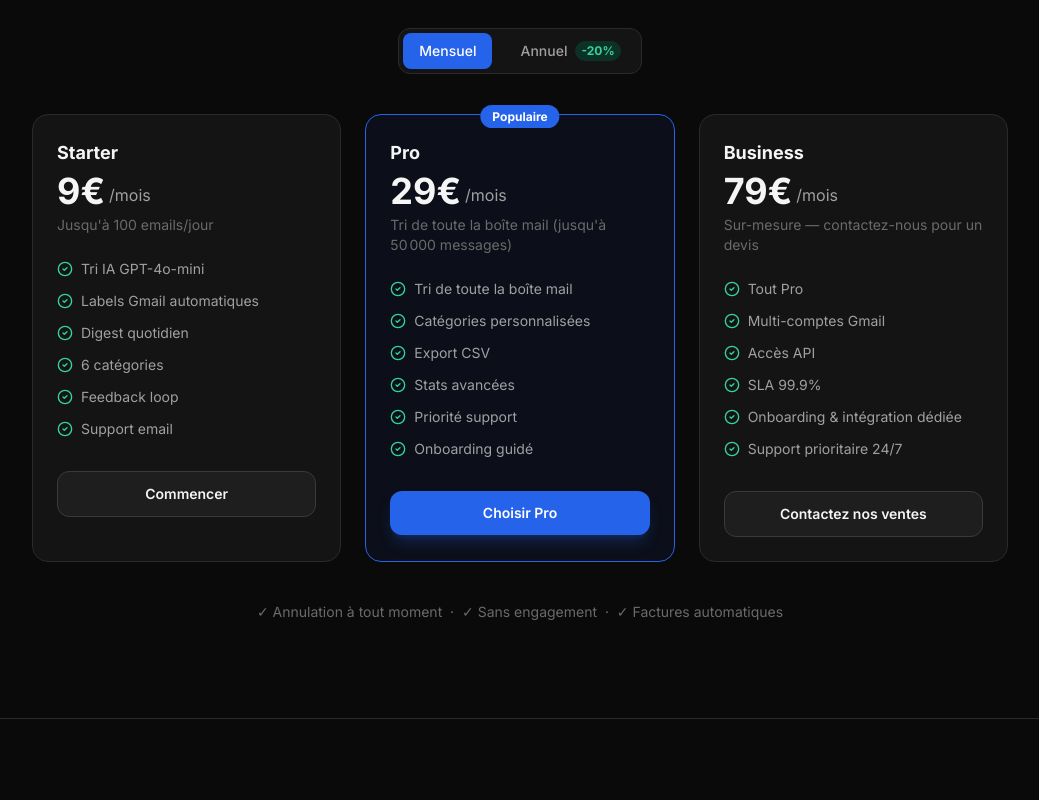
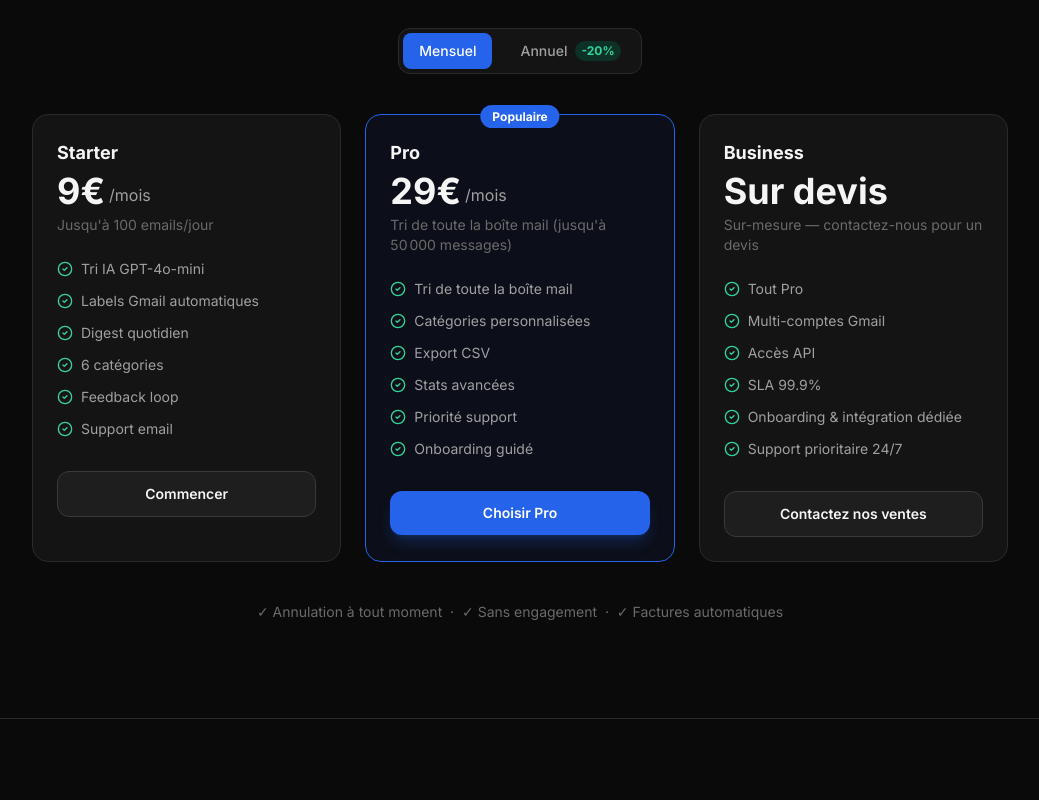
Before and after one commit to u2367426949-ai/mailflow, a Next.js app: page / in a window 1280 px wide. Shown: the part 2060-2860 px from the top of the page, without its empty margins (120-1159 px from the left). Built offline with nearby package versions, Linux system fonts and the light colour scheme; no server answers.

Commit message:
feat: plan Business — prix remplacé par \"Sur devis\"

```diff
--- a/src/components/PricingSection.tsx
+++ b/src/components/PricingSection.tsx
@@ -135,6 +135,13 @@ export function PricingSection() {
 
                 <div className="mb-6">
                   <h3 className="text-lg font-bold text-[#f5f5f5] mb-1">{plan.name}</h3>
+                  {plan.id === 'business' ? (
+                    <div className="mb-1">
+                      <span className="text-4xl font-bold text-[#f5f5f5]">Sur devis</span>
+                      <p className="text-sm text-[#6a6a6a] mt-1">{plan.emails}</p>
+                    </div>
+                  ) : (
+                    <>
                       <div className="flex items-end gap-1 mb-1">
                         <span className="text-4xl font-bold text-[#f5f5f5]">{displayPrice}€</span>
                         <span className="text-[#a0a0a0] mb-1">/mois</span>
@@ -150,6 +157,8 @@ export function PricingSection() {
                         </div>
                       ) : (
                         <p className="text-sm text-[#6a6a6a]">{plan.emails}</p>
+                      )}
+                    </>
                   )}
                 </div>
 
```
Lines whose indentation alone changed are shown as unchanged.
